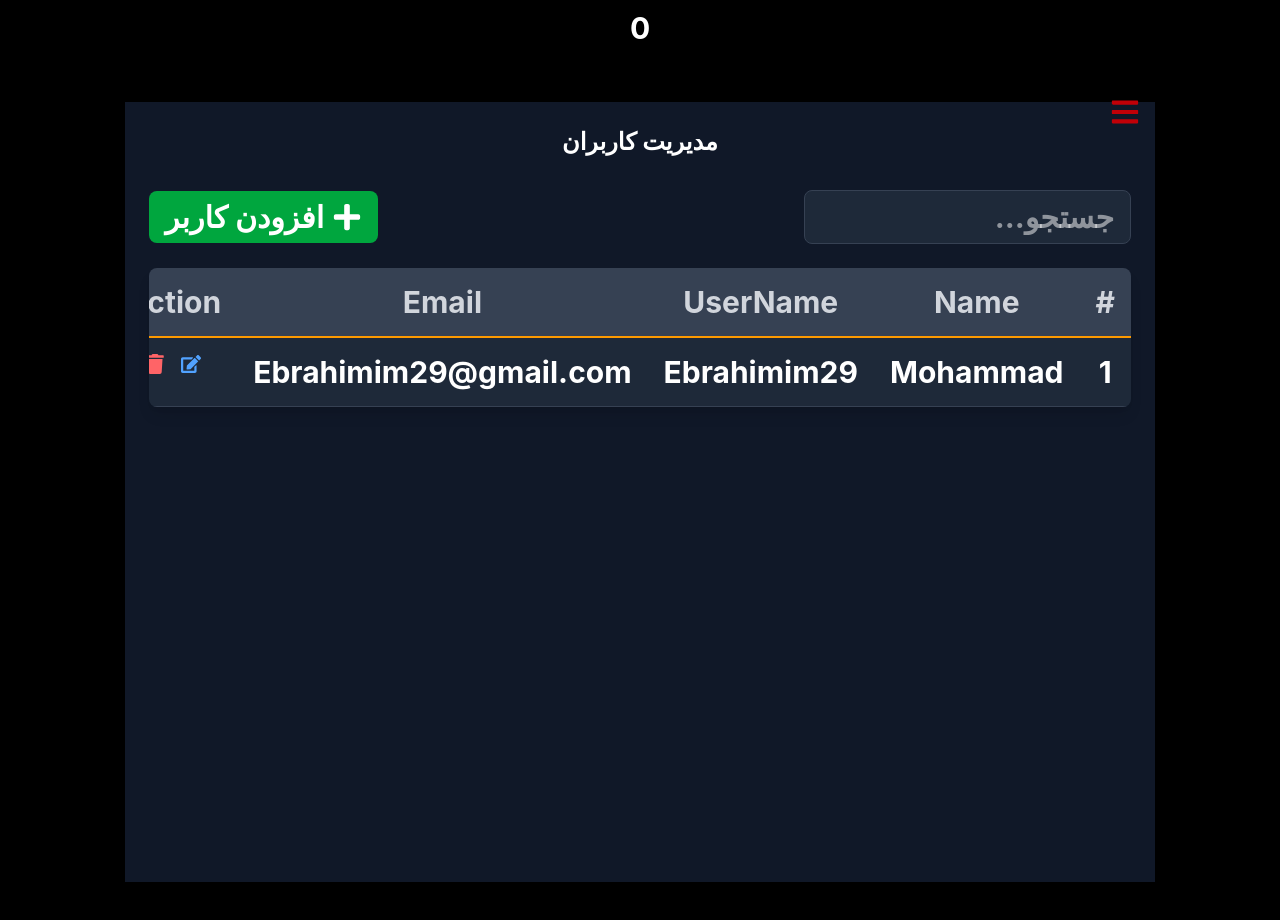
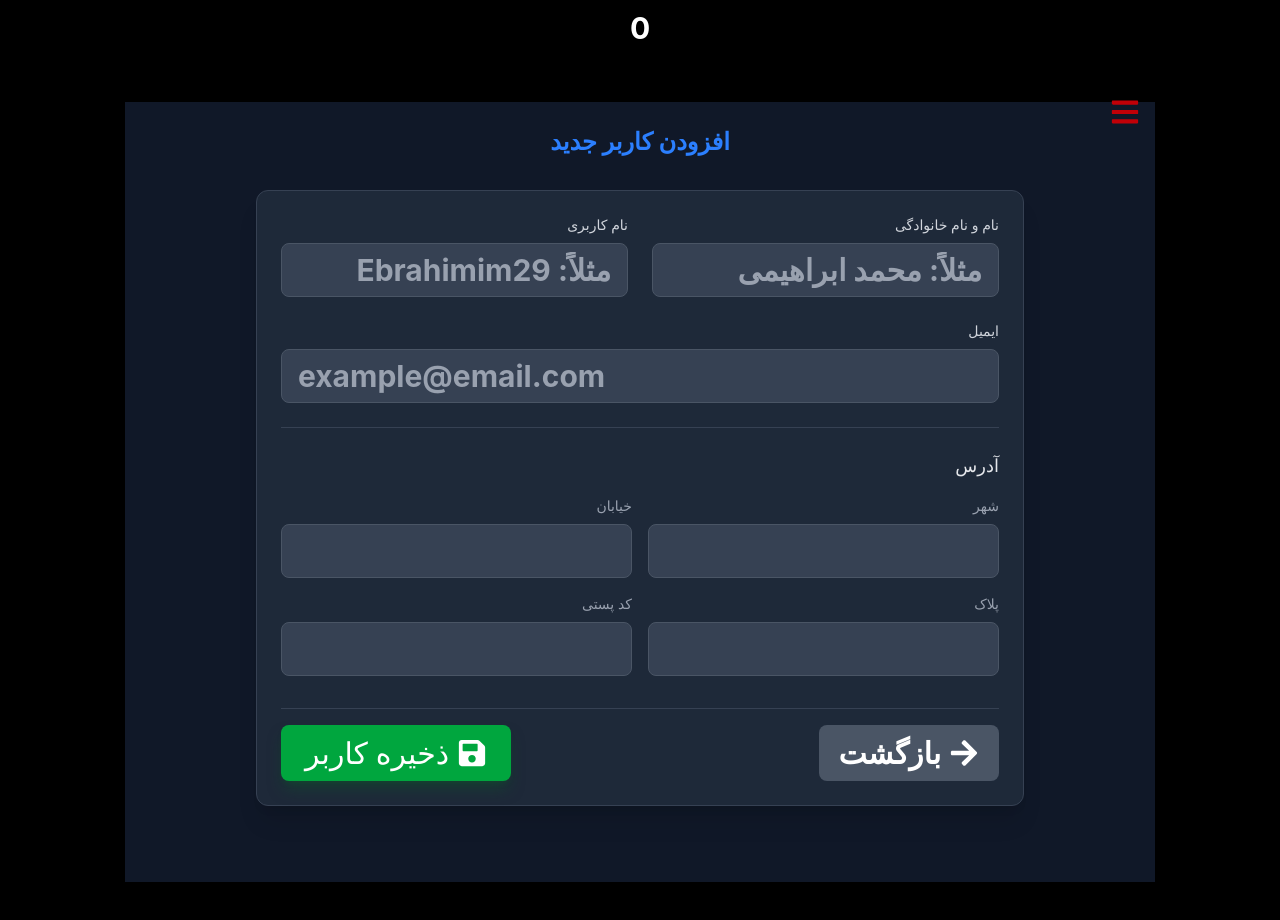
Before and after one commit to Ebrahimim29/React-Project-Site, a React (Vite) app: page /user/add in a window 1280 px wide. Shown: the part 1428-2348 px from the top of the page. Built offline with nearby package versions, Linux system fonts and the light colour scheme.

Commit message:
ReactRouter-Part4

```diff
--- a/src/Component/AddUser.jsx
+++ b/src/Component/AddUser.jsx
@@ -1,49 +1,153 @@
+import { useState } from "react";
+import { Link, useNavigate } from "react-router";
+import { FaArrowRight, FaSave } from "react-icons/fa";
+import style from "../style.module.css";
+
 const AddUser = () => {
+    const navigate = useNavigate();
+
+    // State برای نگهداری مقادیر فرم (برای اینکه فرم Controlled باشد)
+    const [formData, setFormData] = useState({
+        name: "",
+        username: "",
+        email: "",
+        city: "",
+        street: "",
+        houseCode: "",
+        postalCode: "",
+    });
+
+    const handleChange = (e) => {
+        const { name, value } = e.target;
+        setFormData((prev) => ({ ...prev, [name]: value }));
+    };
+
+    const handleSubmit = (e) => {
+        e.preventDefault();
+        console.log("Form Data Submitted:", formData);
+    };
+
     return (
-        <div className={`${style.item_content} mt-5 p-4 bg-gray-400`}>
-            <h4 className="text-center text-blue-500">Add User</h4>
-            <div className="flex flex-row justify-center mt-5">
-                <form className="w-full md:w-1/2 bg-gray-100 rounded-lg shadow-lg p-4">
-                    <div className="mb-3">
-                        <label htmlFor="exampleInput">Name & LastName</label>
-                        <input type="text" className="bg-amber-800" />
-                    </div>
-                    <div className="mb-3">
-                        <label htmlFor="exampleInput">UserName</label>
-                        <input type="text" className="bg-red-400" />
-                    </div>
-                    <div className="mb-3">
-                        <label htmlFor="exampleInput">Email</label>
-                        <input type="email" className="bg-yellow-400" />
-                    </div>
-                    <div className="mb-3 flex flex-row">
-                        <label htmlFor="exampleInput">Address</label>
-                        <div className="w-1/2 my-1">
-                            <input type="text" placeholder="City" />
+        <div className={`${style.item_content} mt-5 p-6 bg-gray-900 min-h-screen text-white`}>
+            <h4 className="text-center text-2xl font-bold mb-8 text-blue-500">افزودن کاربر جدید</h4>
+
+            <div className="flex justify-center">
+                <form
+                    onSubmit={handleSubmit}
+                    className="w-full max-w-3xl bg-gray-800 rounded-xl shadow-xl p-6 border border-gray-700"
+                >
+                    {/* بخش اطلاعات اصلی */}
+                    <div className="grid grid-cols-1 md:grid-cols-2 gap-6 mb-6">
+                        <div>
+                            <label className="block text-sm font-medium text-gray-300 mb-2">نام و نام خانوادگی</label>
+                            <input
+                                type="text"
+                                name="name"
+                                value={formData.name}
+                                onChange={handleChange}
+                                placeholder="مثلاً: محمد ابراهیمی"
+                                className="w-full px-4 py-2 rounded-lg bg-gray-700 border border-gray-600 focus:outline-none focus:border-blue-500 text-white placeholder-gray-400"
+                                required
+                            />
                         </div>
-                        <div className="w-1/2 my-1">
-                            <input type="text" placeholder="Street" />
+                        <div>
+                            <label className="block text-sm font-medium text-gray-300 mb-2">نام کاربری</label>
+                            <input
+                                type="text"
+                                name="username"
+                                value={formData.username}
+                                onChange={handleChange}
+                                placeholder="مثلاً: Ebrahimim29"
+                                className="w-full px-4 py-2 rounded-lg bg-gray-700 border border-gray-600 focus:outline-none focus:border-blue-500 text-white placeholder-gray-400"
+                                required
+                            />
                         </div>
-                        <div className="w-1/2 my-1">
-                            <input type="text" placeholder="Code House" />
-                        </div>
-                        <div className="w-1/2 my-1">
-                            <input type="text" placeholder="PostalCode" />
+                        <div className="md:col-span-2">
+                            <label className="block text-sm font-medium text-gray-300 mb-2">ایمیل</label>
+                            <input
+                                type="email"
+                                name="email"
+                                value={formData.email}
+                                onChange={handleChange}
+                                placeholder="example@email.com"
+                                className="w-full px-4 py-2 rounded-lg bg-gray-700 border border-gray-600 focus:outline-none focus:border-blue-500 text-white placeholder-gray-400 text-left"
+                                dir="ltr"
+                                required
+                            />
                         </div>
                     </div>
 
-                    <div className="w-full text-start">
-                        <button type="button" className="bg-red-400">Back</button>
-                        <button type="submit" className="bg-green-400">Save</button>
+                    {/* بخش آدرس */}
+                    <div className="border-t border-gray-700 pt-6 mb-8">
+                        <h5 className="text-lg font-medium text-gray-200 mb-4">آدرس</h5>
+                        <div className="grid grid-cols-1 md:grid-cols-2 gap-4">
+                            <div>
+                                <label className="block text-sm font-medium text-gray-400 mb-2">شهر</label>
+                                <input
+                                    type="text"
+                                    name="city"
+                                    value={formData.city}
+                                    onChange={handleChange}
+                                    className="w-full px-4 py-2 rounded-lg bg-gray-700 border border-gray-600 focus:outline-none focus:border-blue-500 text-white"
+                                />
+                            </div>
+                            <div>
+                                <label className="block text-sm font-medium text-gray-400 mb-2">خیابان</label>
+                                <input
+                                    type="text"
+                                    name="street"
+                                    value={formData.street}
+                                    onChange={handleChange}
+                                    className="w-full px-4 py-2 rounded-lg bg-gray-700 border border-gray-600 focus:outline-none focus:border-blue-500 text-white"
+                                />
+                            </div>
+                            <div>
+                                <label className="block text-sm font-medium text-gray-400 mb-2">پلاک</label>
+                                <input
+                                    type="text"
+                                    name="houseCode"
+                                    value={formData.houseCode}
+                                    onChange={handleChange}
+                                    className="w-full px-4 py-2 rounded-lg bg-gray-700 border border-gray-600 focus:outline-none focus:border-blue-500 text-white"
+                                />
+                            </div>
+                            <div>
+                                <label className="block text-sm font-medium text-gray-400 mb-2">کد پستی</label>
+                                <input
+                                    type="text"
+                                    name="postalCode"
+                                    value={formData.postalCode}
+                                    onChange={handleChange}
+                                    className="w-full px-4 py-2 rounded-lg bg-gray-700 border border-gray-600 focus:outline-none focus:border-blue-500 text-white"
+                                />
+                            </div>
+                        </div>
                     </div>
 
-{/* Part 4 section3 00:37 */}
+                    {/* دکمه‌ها */}
+                    <div className="flex justify-between items-center pt-4 border-t border-gray-700">
+                        <Link
+                            to="/user"
+                            className="flex items-center gap-2 bg-gray-600 hover:bg-gray-500 text-white px-5 py-2.5 rounded-lg transition-colors"
+                        >
+                            <FaArrowRight />
+                            بازگشت
+                        </Link>
 
+                        <button
+                            type="submit"
+                            className="flex items-center gap-2 bg-green-600 hover:bg-green-700 text-white px-6 py-2.5 rounded-lg font-medium transition-colors shadow-lg shadow-green-900/50"
+                        >
+                            <FaSave />
+                            ذخیره کاربر
+                        </button>
+                    </div>
                 </form>
             </div>
-
         </div>
     );
 };
 
 export default AddUser;
+
+// بخش 4: قسمت سوم 1:57
--- a/src/Component/Content.jsx
+++ b/src/Component/Content.jsx
@@ -7,6 +7,7 @@ import style from "../style.module.css";
 import { useContext, useState } from "react";
 import { MainContext } from "../Context/MainContext";
 import { Navigate, Route, Routes } from "react-router";
+import AddUser from "./AddUser";
 
 const Content = () => {
 
@@ -28,11 +29,12 @@ const Content = () => {
 
                 <Routes>
                     {/* <Route path="/user" element={isUser ? <Users/> : <Navigate replace to="/gallery"/>}></Route> */}
-                    <Route path="/user" element={<Users/>}></Route>
-                    <Route path="/post" element={<Posts/>}></Route>
-                    <Route path="/gallery" element={<Gallery/>}></Route>
-                    <Route path="/todo" element={<Todos/>}></Route>
-                    <Route path="*" element={<Users/>}></Route>
+                    <Route path="/user" element={<Users/>}/>
+                    <Route path="/user/add" element={<AddUser/>}/>
+                    <Route path="/post" element={<Posts/>}/>
+                    <Route path="/gallery" element={<Gallery/>}/>
+                    <Route path="/todo" element={<Todos/>}/>
+                    <Route path="*" element={<Users/>}/>
                 </Routes>
 
 
--- a/src/Users/Users.jsx
+++ b/src/Users/Users.jsx
@@ -1,5 +1,6 @@
 import { FaEdit, FaPlus, FaTrash } from "react-icons/fa";
 import style from "../style.module.css";
+import { Link } from "react-router";
 
 const Users = () => {
     return (
@@ -15,9 +16,11 @@ const Users = () => {
                         className="w-full px-4 py-2 rounded-lg bg-gray-800 border border-gray-700 focus:outline-none focus:border-blue-500 text-white"
                     />
                 </div>
-                <button className="flex items-center gap-2 bg-green-600 hover:bg-green-700 text-white px-4 py-2 rounded-lg transition-colors">
-                    <FaPlus /> افزودن کاربر
-                </button>
+                <Link to="/user/add">
+                    <button className="flex items-center gap-2 bg-green-600 hover:bg-green-700 text-white px-4 py-2 rounded-lg transition-colors">
+                        <FaPlus /> افزودن کاربر
+                    </button>
+                </Link>
             </div>
 
             <div className="overflow-x-auto shadow-lg rounded-lg">
@@ -38,8 +41,8 @@ const Users = () => {
                             <td className="p-4">Ebrahimim29</td>
                             <td className="p-4">Ebrahimim29@gmail.com</td>
                             <td className="p-4 flex justify-center gap-4 text-xl">
-                                <button className="text-blue-400 hover:text-blue-300"><FaEdit/></button>
-                                <button className="text-red-400 hover:text-red-300"><FaTrash/></button>
+                                <button className="text-blue-400 hover:text-blue-300"><FaEdit /></button>
+                                <button className="text-red-400 hover:text-red-300"><FaTrash /></button>
                             </td>
                         </tr>
                     </tbody>
```
